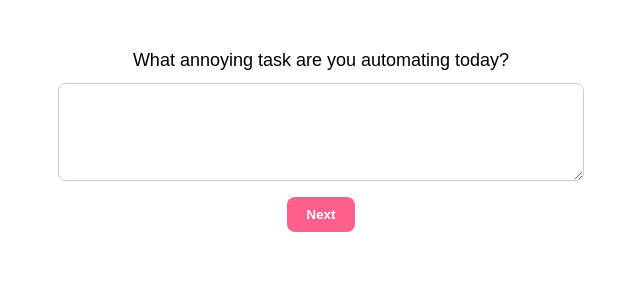
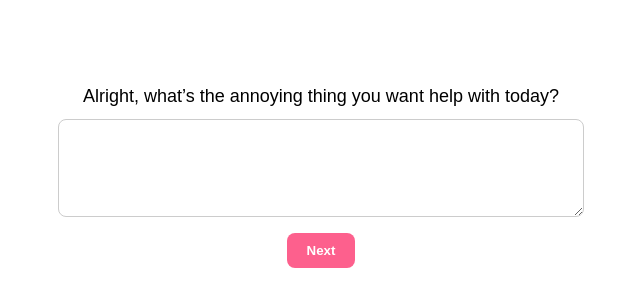
Before and after one commit to hannahrose11/izzygptfree, a React (Create React App) app: page / in a window 1280 px wide. Shown: the top 306 px of the page, without its empty margins (319-959 px from the left). Built offline with nearby package versions, Linux system fonts and the light colour scheme.

Commit message:
Rewrite with Izzy's 7-question interview

```diff
--- a/src/App.js
+++ b/src/App.js
@@ -12,11 +12,13 @@ export default function App() {
   const [showPaywall, setShowPaywall] = useState(false);
 
   const questions = [
-    { id: "task", question: "What annoying task are you automating today?" },
-    { id: "data", question: "What’s the input/source data?" },
-    { id: "format", question: "What format should the final output be in?" },
-    { id: "audience", question: "Who’s the audience and what do they care about?" },
-    { id: "success", question: "What does a good result look like?" },
+    { id: "task", question: "Alright, what’s the annoying thing you want help with today?" },
+    { id: "audience", question: "Who is this for? Who’s going to see or read this when it’s done?" },
+    { id: "tone", question: "Should it sound casual? Professional? Funny? Direct? Tell me the vibe you’re going for." },
+    { id: "include", question: "What details, facts, or ideas absolutely need to be in there? (Even if they’re messy — I’ll sort it out.)" },
+    { id: "avoid", question: "Anything you don’t want it to say or sound like? (Words, phrases, awkward vibes, anything to avoid.)" },
+    { id: "format", question: "Are we making a list? An email? A short caption? A table? Something else?" },
+    { id: "context", question: "Where are you using this — like on social media, in a message, printed, or just for your own brain?" },
   ];
 
   const handleNext = async () => {
@@ -56,7 +58,19 @@ export default function App() {
   const current = questions[step];
 
   return (
-    <div style={{ fontFamily: "Manrope, sans-serif", maxWidth: 600, margin: "0 auto", padding: 24 }}>
+    <div
+      style={{
+        fontFamily: "Manrope, sans-serif",
+        minHeight: "100vh",
+        padding: "60px 20px",
+        display: "flex",
+        justifyContent: "center",
+        alignItems: "flex-start",
+        backgroundColor: "#ffffff",
+        boxSizing: "border-box",
+      }}
+    >
+      <div style={{ maxWidth: 600, width: "100%" }}>
         {!finalPrompt ? (
           <div style={{ textAlign: "center" }}>
             <p style={{ fontSize: 18, marginBottom: 12 }}>{current.question}</p>
@@ -94,7 +108,15 @@ export default function App() {
         ) : (
           <div style={{ textAlign: "center" }}>
             <h2 style={{ fontSize: 20, marginBottom: 12 }}>Here’s your GPT-optimized prompt:</h2>
-          <pre style={{ background: "#f6f6f6", padding: 16, borderRadius: 8, whiteSpace: "pre-wrap", textAlign: "left" }}>
+            <pre
+              style={{
+                background: "#f6f6f6",
+                padding: 16,
+                borderRadius: 8,
+                whiteSpace: "pre-wrap",
+                textAlign: "left",
+              }}
+            >
               {finalPrompt}
             </pre>
             <div style={{ marginTop: 16 }}>
@@ -184,5 +206,6 @@ export default function App() {
           </div>
         )}
       </div>
+    </div>
   );
 }
```
Also changed, not shown: 5 other files (tests, documents, lock files or other folders). Lines whose indentation alone changed are shown as unchanged.
